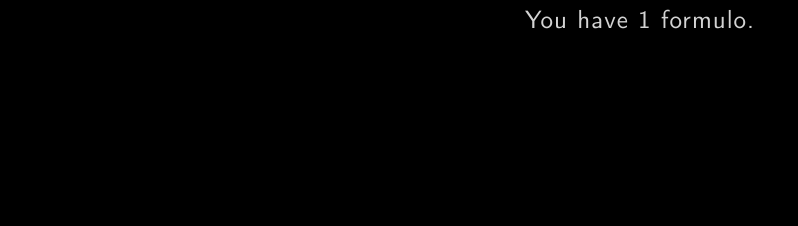
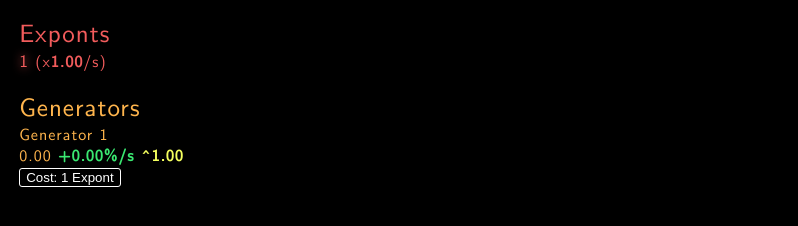
Before and after one commit to Zoxium/Exponential-Stuff, a plain HTML site: page index.html in a window 1280 px wide. Shown: the whole page, without its empty margins (0-798 px from the left). Drawn offline with Linux system fonts and the light colour scheme.

Commit message:
Added more indecks.html.

```diff
--- a/index.html
+++ b/index.html
@@ -2,21 +2,32 @@
 
 <html>
     <head>
-        <title>Formulaic Expressions</title>
+        <title>Exponential Stuff</title>
         <link rel="stylesheet" type="text/css" href="UI/looks.css">
+        <link rel="icon" type="image/png" href="UI/Pictures n' stuff/ExponentialStuffIcon.png"/>
     </head>
 
     <body>
-        <p>You have <span id="formuloAmount">1</span> formulo.</p>
+        <div id="exponts">
+            <span id="expontTitle">Exponts</span>
+            <br>
+            <span id="expontAmount">1</span> (x<span id="expontMultperSec">1.00</span>/s)
+        </div>
 
-        <table>
-            <tr style="font-family: CMU Sans; font-size: 17.5px; display: table-row;">
-                <td id="gen1Mult" style="width: 30%; position: relative">First Generator x1.0</td>
-                <td><span id="gen1Amnt">0.0</span></td>
-            </tr>
-        </table>
+        <div class="generators" style="margin: 1.5%;">
+            <span id="generatorsTitle" style="color: #ffb54d; font-size: 25px;">Generators</span>
+
+            <div class="gen1" style="font-size: 16px; color: white;">
+                <span id="gen1Title" style="color: #ffb54d;">Generator 1</span>
+                <br>
+                <span id="gen1Amt" style="color: #ffb54d;">0.00</span> <span id="gen1AmtperSec" style="color: #3ae871; font-weight: bold;">+0.00%/s</span> <span id="gen1Pow" style="color:#f4ff5e; font-weight: bold;">^1.00<span></span>
+                <br>
+                <button onclick="buyGen(1)" style="border-width: 1px; border-radius: 3px; background-color: black; color: white; border-color: white; border-style: solid;">Cost: <span id="gen1Cost">1</span> Expont</button>
+            </div>
+        </div>
+
+        <script src="JS/Libraries/OmegaNum.js"></script>
+
         <script src="JS/Core/main.js"></script>
-        <script src="JS/Libraries/OmegaNum.js"></script>
     </body>
-
 </html>
```
